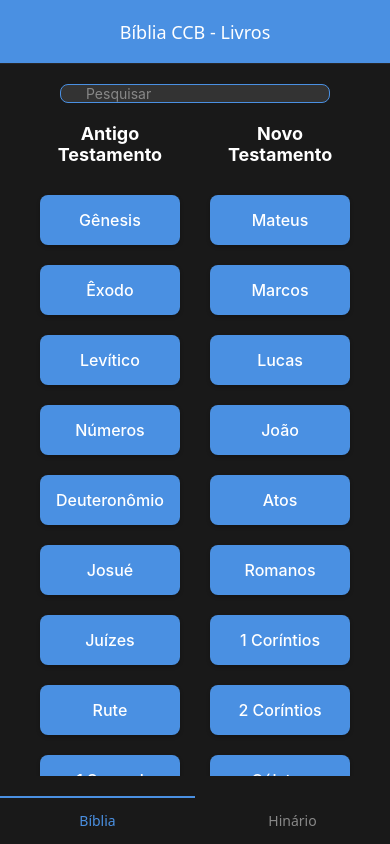
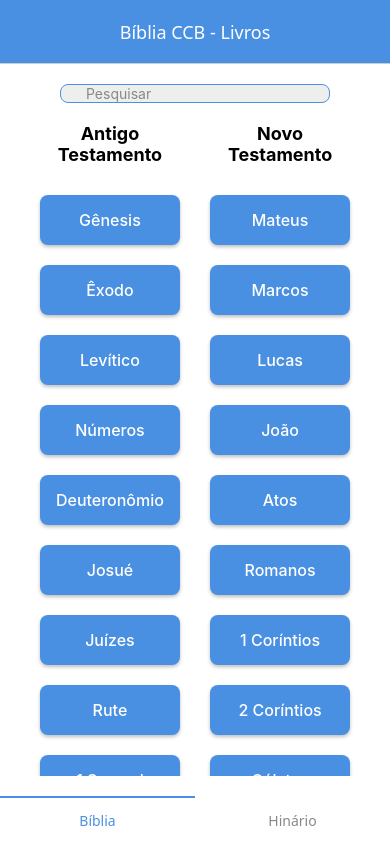
Before and after one commit to gregcarmo/BibliaHinarioCCB, a React Native app: screen / in a window 390 px wide. Built offline with nearby package versions, Linux system fonts and the light colour scheme.

Commit message:
added dark and light theme

```diff
--- a/App.js
+++ b/App.js
@@ -1,9 +1,9 @@
 // App.js
 import React, { useState } from 'react';
-import { NavigationContainer, DarkTheme } from '@react-navigation/native';
+import { NavigationContainer, DarkTheme, DefaultTheme, useTheme } from '@react-navigation/native';
 import { createMaterialTopTabNavigator } from '@react-navigation/material-top-tabs';
 import { createNativeStackNavigator } from '@react-navigation/native-stack';
-import { View, TouchableOpacity, Text, StyleSheet, ScrollView, StatusBar, TextInput } from 'react-native';
+import { View, TouchableOpacity, Text, StyleSheet, ScrollView, StatusBar, TextInput, useColorScheme } from 'react-native';
 import { bookContent } from './bookContent';
 import { hinoContent } from './hinoContent';
 
@@ -12,6 +12,8 @@ const Tab = createMaterialTopTabNavigator();
 
 // Home Screen Component (Book Selection)
 const HomeScreen = ({ navigation }) => {
+  const { colors } = useTheme();
+  const colorScheme = useColorScheme();
   const [searchQuery, setSearchQuery] = useState('');
 
   const normalizeString = (str) => {
@@ -28,19 +30,19 @@ const HomeScreen = ({ navigation }) => {
   );
 
   return (
-    <View style={styles.container}>
+    <View style={[styles.container, { backgroundColor: colors.background }]}>
       <StatusBar barStyle="light-content" backgroundColor="#4A90E2" />
       <TextInput
-        style={styles.searchBar}
+        style={[styles.searchBar, { color: colors.text, backgroundColor: colorScheme === 'dark' ? '#333' : '#eee', borderColor: '#4A90E2' }]}
         placeholder="Pesquisar"
         placeholderTextColor="#888"
         value={searchQuery}
         onChangeText={setSearchQuery}
       />
-      <ScrollView contentContainerStyle={styles.buttonContainer} keyboardShouldPersistTaps={'handled'}>
+      <ScrollView contentContainerStyle={[styles.buttonContainer, { backgroundColor: colors.background }]} keyboardShouldPersistTaps={'handled'}>
         {/* Left Column */}
         <View style={styles.column}>
-          <Text style={styles.contentTitle}>Antigo{'\n'}Testamento</Text>
+          <Text style={[styles.contentTitle, { color: colors.text }]}>Antigo{'\n'}Testamento</Text>
           {filteredBooks.filter(bookId => bookId <= 39).map(bookId => (
             <TouchableOpacity
               key={bookId}
@@ -54,7 +56,7 @@ const HomeScreen = ({ navigation }) => {
 
         {/* Right Column */}
         <View style={styles.column}>
-          <Text style={styles.contentTitle}>Novo{'\n'}Testamento</Text>
+          <Text style={[styles.contentTitle, { color: colors.text }]}>Novo{'\n'}Testamento</Text>
           {filteredBooks.filter(bookId => bookId > 39).map(bookId => (
             <TouchableOpacity
               key={bookId}
@@ -72,6 +74,7 @@ const HomeScreen = ({ navigation }) => {
 
 // Chapter Selection Screen
 const ChapterSelectionScreen = ({ navigation, route }) => {
+  const { colors } = useTheme();
   const { bookId } = route.params;
   const book = bookContent[bookId];
 
@@ -85,9 +88,9 @@ const ChapterSelectionScreen = ({ navigation, route }) => {
   const column4Chapters = chapterIds.filter((_, index) => index % 4 === 3);
 
   return (
-    <View style={styles.container}>
-      <Text style={styles.bookTitle}>Capítulos</Text>
-      <ScrollView contentContainerStyle={styles.buttonContainer}>
+    <View style={[styles.container, { backgroundColor: colors.background }]}>
+      <Text style={[styles.bookTitle, { color: colors.text }]}>Capítulos</Text>
+      <ScrollView contentContainerStyle={[styles.buttonContainer, { backgroundColor: colors.background }]}>
         {/* Column 1 */}
         <View style={styles.columnSmall}>
           {column1Chapters.map(chapterId => (
@@ -154,18 +157,21 @@ const ChapterSelectionScreen = ({ navigation, route }) => {
 
 // Book Content Screen Component
 const BookContentScreen = ({ route }) => {
+  const { colors } = useTheme();
   const { bookId, chapterId } = route.params;
   const chapter = bookContent[bookId].chapters[chapterId];
 
   return (
-    <ScrollView contentContainerStyle={styles.contentContainer}>
-      <Text style={styles.contentText}>{chapter.content}</Text>
+    <ScrollView contentContainerStyle={[styles.contentContainer, { backgroundColor: colors.background }]}>
+      <Text style={[styles.contentText, { color: colors.text }]}>{chapter.content}</Text>
     </ScrollView>
   );
 };
 
 // Home screen for Hinario
 const HinarioScreen = ({ navigation }) => {
+  const { colors } = useTheme();
+  const colorScheme = useColorScheme();
   const [searchQuery, setSearchQuery] = useState('');
 
   const normalizeString = (str) => {
@@ -182,16 +188,16 @@ const HinarioScreen = ({ navigation }) => {
   );
 
   return (
-    <View style={styles.container}>
+    <View style={[styles.container, { backgroundColor: colors.background }]}>
       <StatusBar barStyle="light-content" backgroundColor="#4A90E2" />
       <TextInput
-        style={styles.searchBar}
+        style={[styles.searchBar, { color: colors.text, backgroundColor: colorScheme === 'dark' ? '#333' : '#eee', borderColor: '#4A90E2' }]}
         placeholder="Pesquisar"
         placeholderTextColor="#888"
         value={searchQuery}
         onChangeText={setSearchQuery}
       />
-      <ScrollView contentContainerStyle={styles.buttonContainer} keyboardShouldPersistTaps={'handled'}>
+      <ScrollView contentContainerStyle={[styles.buttonContainer, { backgroundColor: colors.background }]} keyboardShouldPersistTaps={'handled'}>
         {/* Only Column */}
         <View style={styles.columnBig}>
           {filteredHinos.map(hinoId => (
@@ -211,12 +217,13 @@ const HinarioScreen = ({ navigation }) => {
 
 // Hino Content Screen Component
 const HinoContentScreen = ({ route }) => {
+  const { colors } = useTheme();
   const { hinoId } = route.params;
   const hino = hinoContent[hinoId];
 
   return (
-    <ScrollView contentContainerStyle={styles.contentContainer}>
-      <Text style={styles.contentText}>{hino.content}</Text>
+    <ScrollView contentContainerStyle={[styles.contentContainer, { backgroundColor: colors.background }]}>
+      <Text style={[styles.contentText, { color: colors.text }]}>{hino.content}</Text>
     </ScrollView>
   );
 };
@@ -296,16 +303,43 @@ const HinarioStack = () => {
   );
 };
 
+const MyLightTheme = {
+  ...DefaultTheme,
+  colors: {
+    ...DefaultTheme.colors,
+    background: '#ffffffff',
+    text: '#000',
+    card: '#4A90E2',
+    primary: '#4A90E2',
+    border: '#ccc',
+  },
+};
+
+const MyDarkTheme = {
+  ...DarkTheme,
+  colors: {
+    ...DarkTheme.colors,
+    background: '#191919',
+    text: '#fff',
+    card: '#4A90E2',
+    primary: '#4A90E2',
+    border: '#333',
+  },
+};
+
 // Main App Component
 const App = () => {
+  const colorScheme = useColorScheme();
+  const theme = colorScheme === 'dark' ? MyDarkTheme : MyLightTheme;
+
   return (
-    <NavigationContainer theme={DarkTheme}>
+    <NavigationContainer theme={theme}>
       <Tab.Navigator
         tabBarPosition="bottom"
         screenOptions={{
           tabBarStyle: {
-            backgroundColor: '#191919',
-            borderTopColor: '#333',
+            backgroundColor: theme.colors.background,
+            borderTopColor: theme.colors.border,
           },
           tabBarActiveTintColor: '#4A90E2',
           tabBarInactiveTintColor: '#888',
--- a/app.json
+++ b/app.json
@@ -5,7 +5,7 @@
     "version": "2.0",
     "orientation": "portrait",
     "icon": "./assets/bible-icon.png",
-    "userInterfaceStyle": "dark",
+    "userInterfaceStyle": "automatic",
     "newArchEnabled": true,
     "splash": {
       "image": "./assets/bible-splash.png",
```
